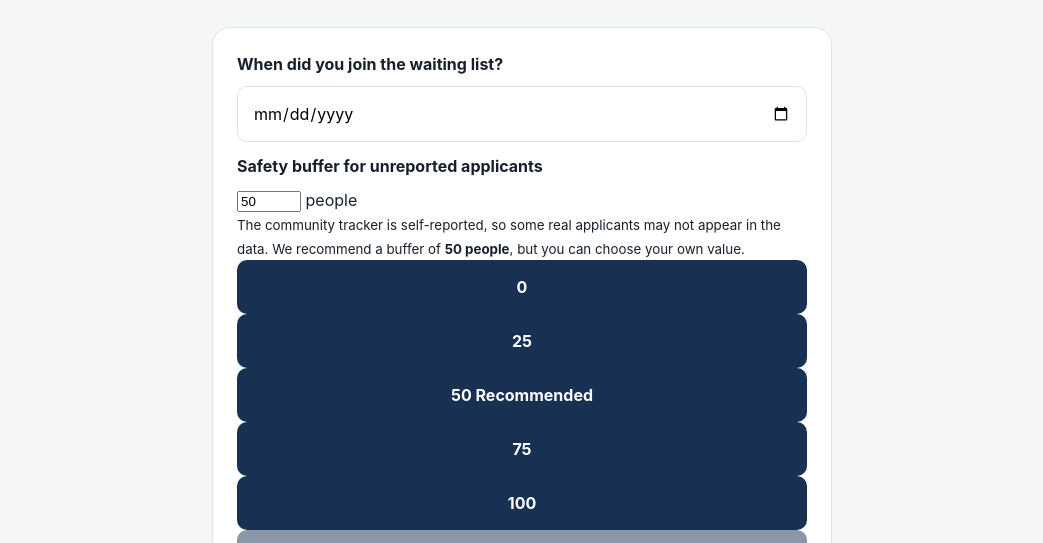
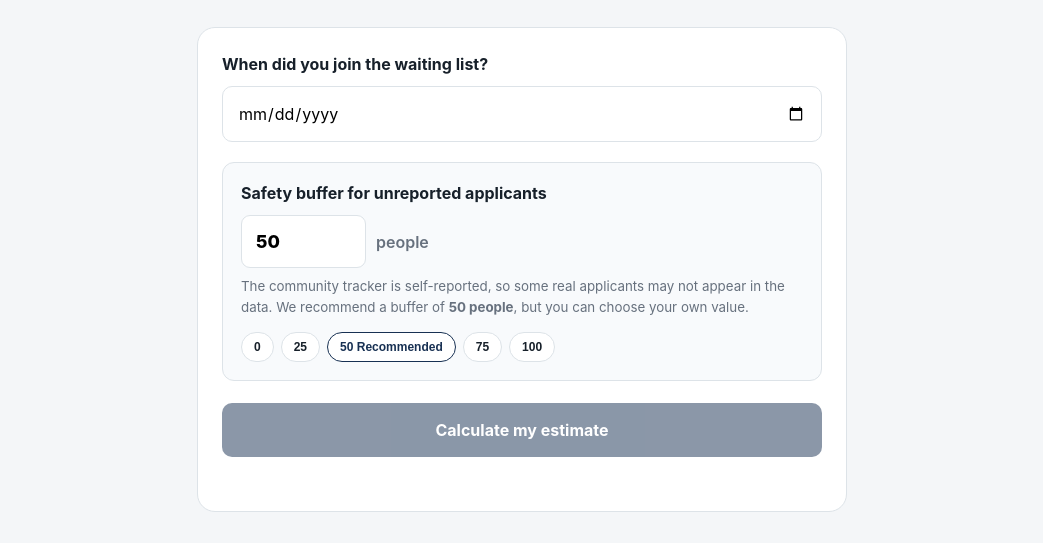
Before and after one commit to qasimrao789/germany-visa-eta, a plain HTML site: page index.html in a window 1280 px wide. Shown: the part 227-770 px from the top of the page, without its empty margins (118-1161 px from the left). Drawn offline with Linux system fonts and the light colour scheme; no server answers.

Commit message:
Refactor CSS styles for consistency and layout

```diff
--- a/style.css
+++ b/style.css
@@ -53,7 +53,8 @@ body {
     color:
         var(--text);
 
-    line-height: 1.5;
+    line-height:
+        1.5;
 }
 
 
@@ -179,10 +180,17 @@ h1 {
 .calculator {
 
     max-width:
-        620px;
+        650px;
 
     margin:
         0 auto 34px;
+}
+
+
+.input-group {
+
+    margin-bottom:
+        20px;
 }
 
 
@@ -217,15 +225,196 @@ input[type="date"] {
         1px solid
         var(--border);
 
-    margin-bottom:
-        12px;
-
     background:
         white;
 }
 
 
-button {
+/* ============================================================
+   BUFFER CONTROL
+============================================================ */
+
+.buffer-control {
+
+    margin:
+        18px 0 22px;
+
+    padding:
+        18px;
+
+    background:
+        #f8fafc;
+
+    border:
+        1px solid
+        var(--border);
+
+    border-radius:
+        12px;
+}
+
+
+.buffer-input-row {
+
+    display:
+        flex;
+
+    align-items:
+        center;
+
+    gap:
+        10px;
+
+    margin-bottom:
+        8px;
+}
+
+
+.buffer-input-row input {
+
+    width:
+        125px;
+
+    padding:
+        12px 14px;
+
+    border:
+        1px solid
+        var(--border);
+
+    border-radius:
+        9px;
+
+    background:
+        white;
+
+    font:
+        inherit;
+
+    font-size:
+        18px;
+
+    font-weight:
+        800;
+}
+
+
+.buffer-input-row span {
+
+    color:
+        var(--muted);
+
+    font-weight:
+        600;
+}
+
+
+.buffer-control > small {
+
+    display:
+        block;
+
+    color:
+        var(--muted);
+
+    line-height:
+        1.55;
+
+    margin-top:
+        8px;
+}
+
+
+/* ============================================================
+   BUFFER PRESETS
+============================================================ */
+
+.buffer-examples {
+
+    display:
+        flex;
+
+    flex-wrap:
+        wrap;
+
+    gap:
+        7px;
+
+    margin-top:
+        14px;
+}
+
+
+.buffer-preset {
+
+    width:
+        auto;
+
+    border:
+        1px solid
+        var(--border);
+
+    background:
+        white;
+
+    color:
+        var(--text);
+
+    border-radius:
+        999px;
+
+    padding:
+        7px 12px;
+
+    font-size:
+        12px;
+
+    font-weight:
+        700;
+
+    cursor:
+        pointer;
+}
+
+
+.buffer-preset:hover {
+
+    background:
+        var(--primary-soft);
+
+    opacity:
+        1;
+}
+
+
+.buffer-preset.recommended {
+
+    border-color:
+        var(--primary);
+
+    color:
+        var(--primary);
+}
+
+
+.buffer-preset.selected {
+
+    background:
+        var(--primary);
+
+    border-color:
+        var(--primary);
+
+    color:
+        white;
+}
+
+
+/* ============================================================
+   CALCULATE BUTTON
+============================================================ */
+
+.calculate-button {
 
     width:
         100%;
@@ -259,14 +448,14 @@ button {
 }
 
 
-button:hover {
+.calculate-button:hover {
 
     opacity:
         0.92;
 }
 
 
-button:disabled {
+.calculate-button:disabled {
 
     opacity:
         0.5;
@@ -491,13 +680,6 @@ button:disabled {
 }
 
 
-.how-it-works p:last-child {
-
-    margin-bottom:
-        0;
-}
-
-
 .formula-box {
 
     display:
@@ -536,7 +718,14 @@ button:disabled {
 }
 
 
-.formula-box > span {
+.formula-label {
+
+    font-weight:
+        800;
+}
+
+
+.formula-equals {
 
     font-size:
         24px;
@@ -546,7 +735,14 @@ button:disabled {
 }
 
 
-.formula-box hr {
+.fraction {
+
+    min-width:
+        210px;
+}
+
+
+.fraction hr {
 
     border:
         0;
@@ -556,12 +752,12 @@ button:disabled {
         var(--text);
 
     margin:
-        5px 0;
+        6px 0;
 }
 
 
 /* ============================================================
-   SAME-DAY SCENARIOS
+   SCENARIOS
 ============================================================ */
 
 .scenario-heading {
@@ -1139,10 +1335,20 @@ footer {
     }
 
 
-    .formula-box > span {
+    .buffer-examples {
 
-        transform:
-            rotate(90deg);
+        gap:
+            6px;
+    }
+
+
+    .buffer-preset {
+
+        font-size:
+            11px;
+
+        padding:
+            6px 10px;
     }
 
 }
```
